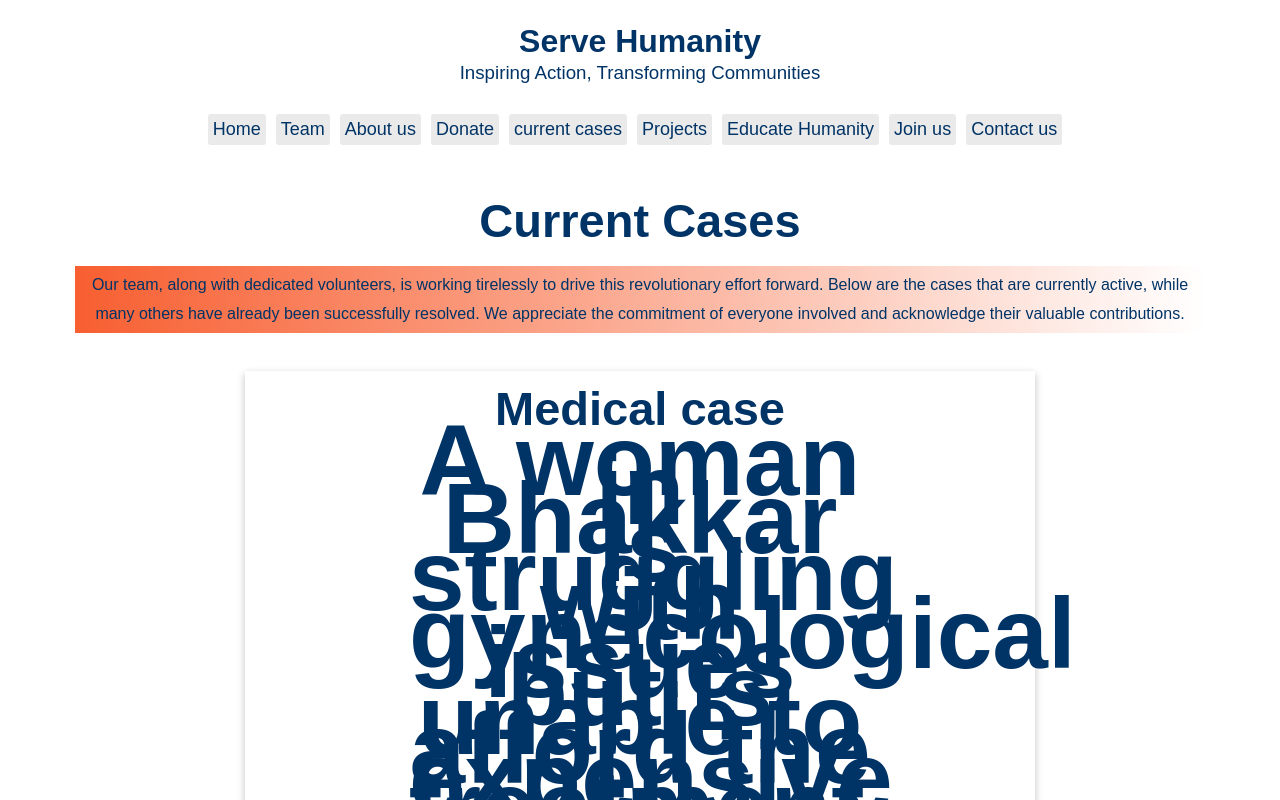
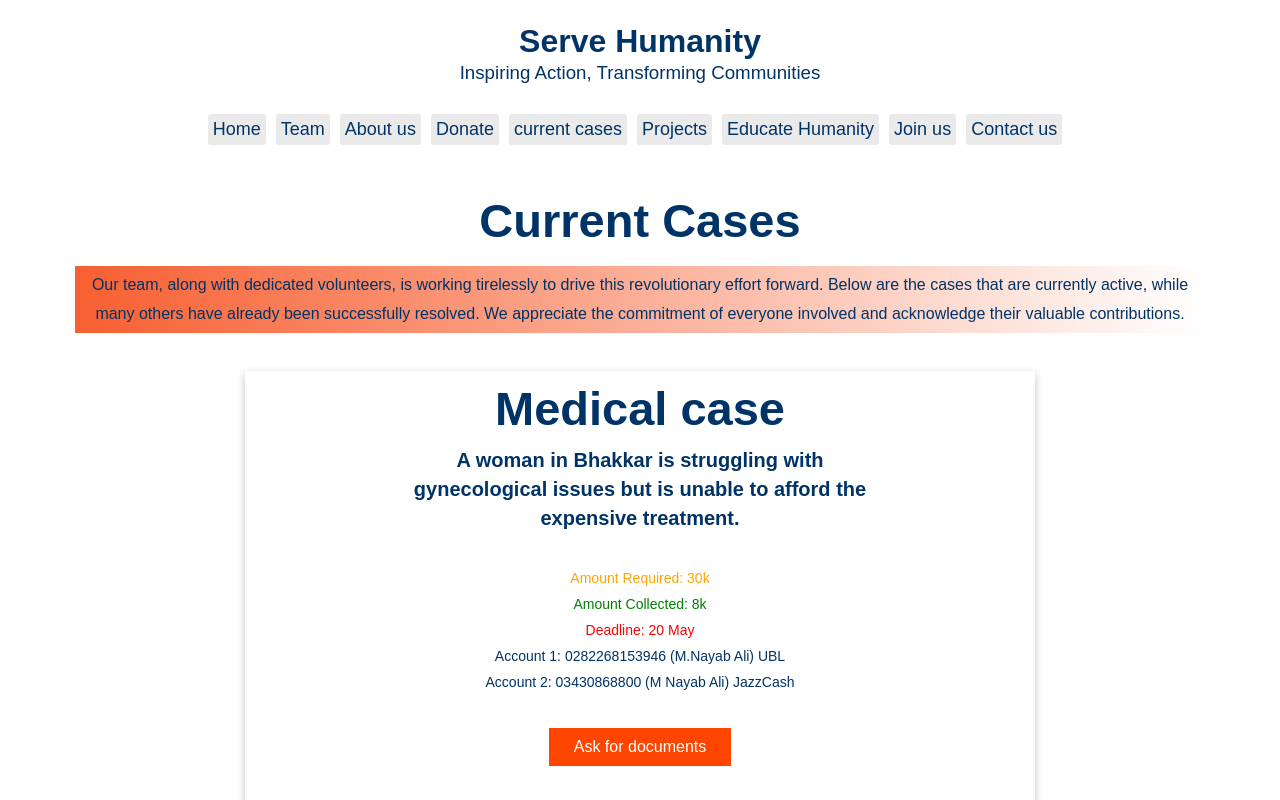
Before and after one commit to muhammadfarooq897123/serve-humanity, a Next.js app: page /ccases in a window 1280 px wide. Shown: the top 800 px of the page. Built offline with nearby package versions, Linux system fonts and the light colour scheme.

Commit message:
Update CurrentCases.module.css

```diff
--- a/styles/CurrentCases.module.css
+++ b/styles/CurrentCases.module.css
@@ -76,8 +76,13 @@
  .ccase h6{
     width: 60%;
     line-height: 1.8rem;
-    font-size: 100px;
+    font-size: 20px;
   }
+.mobile_ccase h6{
+    width: 80%;
+    line-height: 1.8rem;
+    font-size: 24px;
+}
   .ccase p{
     font-size: 14px;
   }
```
